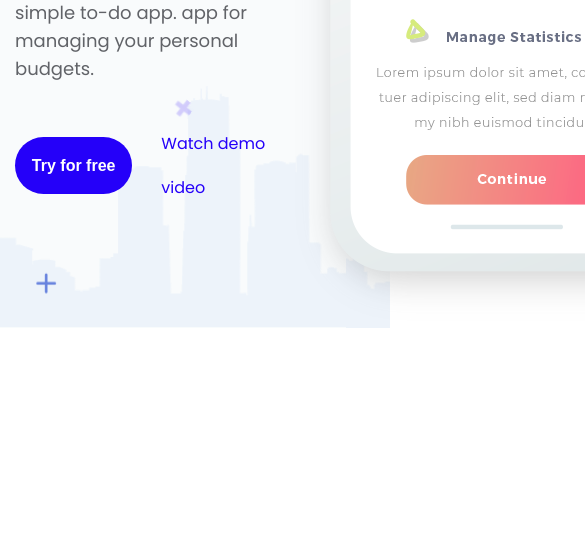
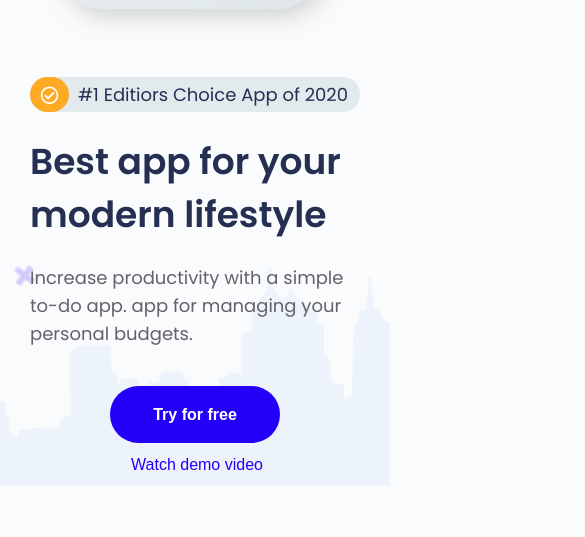
Before and after one commit to MdGulamurRahman/Applab, a plain HTML site: page index.html in a window 390 px wide. Shown: the part 644-1181 px from the top of the page, 585 px wide, since content can reach past the window. Before the commit the page ends 972 px from the top, so only its background shows below. Drawn offline with Linux system fonts and the light colour scheme.

Commit message:
added banner style

```diff
--- a/index.html
+++ b/index.html
@@ -5,11 +5,14 @@
     <meta http-equiv="X-UA-Compatible" content="IE=edge">
     <meta name="viewport" content="width=device-width, initial-scale=1.0">
     <title>Applab</title>
-    <link rel="stylesheet" href="style.css">
     <!-- font awesome cdn link  -->
     <link rel="stylesheet" href="https://use.fontawesome.com/releases/v5.15.4/css/all.css" integrity="sha384-DyZ88mC6Up2uqS4h/KRgHuoeGwBcD4Ng9SiP4dIRy0EXTlnuz47vAwmeGwVChigm" crossorigin="anonymous">
+    <!-- min css -->
+    <link rel="stylesheet" href="style.css">
+    <link rel="stylesheet" href="responsive.css">
 </head>
 <body>
+    <!-- header section start -->
     <header>
         <div class="container inner_header">
             <div class="logo_area">
@@ -26,20 +29,28 @@
                     <li><button class="trail_btn">Try for free</button></li>
                 </ul>
             </nav>
+            <button id="menu_toggler"><i class="fas fa-bars"></i></button>
         </div>
-        <div class="container banner_area">
-            <div class="text_area">
+    </header>
+    <!-- header section end -->
+    <!-- Banner section start -->
+    <section id="banner">
+        <div class="container inner_banner">
+            <div class="banner_text">
+                <h6><i class="far fa-check-circle"></i> #1 Editiors Choice App of 2020</h6>
                 <h1>Best app for your modern lifestyle</h1>
-                <p>Increase productivity with a simple to-do app. app for <br> managing your personal budgets.</p>
+                <p>Increase productivity with a simple to-do app. app for managing your personal budgets.</p>
                 <div class="watch_demo">
                     <button class="trail_btn">Try for free</button>
-                    <p><a href="#">Watch demo video</a></p>
+                    <button class="demo_btn">Watch demo video</button>
                 </div>
             </div>
             <div class="banner_img">
                 <img src="/images/hero-mobile.png" alt="banner">
             </div>
         </div>
-    </header>
+    </section>
+    <!-- Banner section end -->
+
 </body>
 </html>
--- /dev/null
+++ b/responsive.css
@@ -0,0 +1,63 @@
+
+/* Large devices (laptops/desktops, 992px and up) */
+@media only screen and (max-width: 992px) {
+    #menu_toggler{
+        display: block;
+    }
+    .menu{
+        display: none;
+    }
+    .banner_text h1 {
+        font-size: 44px;
+        line-height: 62px;
+        margin: 20px 0;
+    }
+    #banner{
+        background-size: cover;
+        background-position:left bottom;
+    }
+}
+/* Medium devices (landscape tablets, 768px and up) */
+@media only screen and (max-width: 768px) {
+    #banner{
+        background-size: cover;
+        background-position:left bottom;
+        margin: 50px 0;
+    }
+    .inner_banner {
+        flex-direction: column;
+    }
+    .banner_text{
+        order: 2;
+        width: 100%;
+        padding: 0 15px;
+    }
+    .banner_img{
+        width: 100%;
+        margin-bottom: 25px;
+        text-align: center;
+    }
+}
+
+
+/* Extra small devices (phones, 600px and down) */
+@media only screen and (max-width: 570px) {
+    .banner_text h6{
+        max-width: 362px;
+    }
+    .banner_text h1 {
+        font-size: 36px;
+        line-height: 53px;
+        margin: 23px 0;
+
+    }
+    .watch_demo {
+        align-items: center;
+        justify-content: center;
+        flex-direction: column;
+    }
+    .demo_btn {
+        margin-right: 24px;
+    }
+
+}
--- a/style.css
+++ b/style.css
@@ -1,3 +1,6 @@
+/*================
+    Common Css
+=================*/
 @import url('https://fonts.googleapis.com/css2?family=Poppins:wght@200;300;400;500;600;700;900&display=swap');
 *,
 ::after,
@@ -11,6 +14,7 @@ html{
 }
 body{
     font-family: 'Poppins', sans-serif;
+    background-color:#f9fbfc;
 }
 
 ul{
@@ -25,11 +29,11 @@ a{
     margin: 0 auto;
     padding: 0 15px;
 }
-/* header style  */
+/*===================
+    header style
+=====================*/
 header{
-    background-color:#f9fbfc;
-    margin-top: 20px;
-
+    margin-top: 15px;
 }
 .inner_header{
     display: flex;
@@ -41,6 +45,16 @@ header{
 }
 .logo-area img{
     width: 100%;
+}
+#menu_toggler{
+    display: none;
+    border: none;
+    outline: none;
+    background-color: transparent;
+}
+#menu_toggler i{
+    color: black;
+    font-size: 35px;
 }
 .menu ul{
     display: flex;
@@ -70,46 +84,90 @@ header{
     line-height: 44px;
     color: #ffffff;
     font-weight: 700;
+    cursor: pointer;
 }
 
-/* banner area  */
-
-.banner_area{
-    display: flex;
-    justify-content:space-between;
-    align-items: center;
-    margin-top: 41px;
+/*=================
+    banner style
+===================*/
+#banner{
+    min-height: calc(100vh - 72px);
     background-image: url('./images/hero-bg.png');
     background-repeat: no-repeat;
     background-size: cover;
-    background-position: center;
+    background-position:left bottom;
+}
+
+.inner_banner{
+    display: flex;
+    justify-content:space-around;
+    align-items: center;
+    margin-top: 41px;
+}
+.banner_text h6{
+    font-size: 18px;
+    line-height: 28px;
+    color: #242f51;
+    font-weight: 400;
+    max-width: 362px;
+    height: 35px;
+    border-radius: 17px;
+    background-color: #e2eaed;
+    display: flex;
+    align-items: center;
+
+}
+.banner_text h6 i{
+    display: block;
+    width: 39px;
+    height: 35px;
+    border-radius: 50px;
+    background-color: #feaa25;
+    font-size: 18px;
+    line-height: 28px;
+    color: #ffffff;
+    display: flex;
+    justify-content: center;
+    align-items: center;
+    margin-right: 9px;
 
 }
 
-.text_area h1{
+.banner_text h1{
     font-size: 60px;
     line-height: 75px;
     color: #242f51;
     font-weight: 600;
+    max-width: 519px;
+    margin: 28px 0;
 }
-.text_area p{
+.banner_text p{
     font-size: 18px;
     line-height: 28px;
     color: #616368;
     font-weight: 400;
-    padding-top: 47px;
+    max-width: 486px;
+    margin-bottom: 38px;
 }
-.text_area p a{
+
+.demo_btn{
     font-size: 16px;
     line-height: 44px;
     color: #2500f9;
     font-weight: 400;
+    border: 0;
+    background-color: transparent;
+    outline: none;
+    cursor: pointer;
+    margin-left: 28px;
 }
 .watch_demo{
     display: flex;
     align-items: center;
-    padding-top: 39px;
 }
-.watch_demo p{
-    padding: 0 29px;
+.banner_img{
+    max-width: 320px;
 }
+.banner_img img{
+    width: 100%;
+}
```
